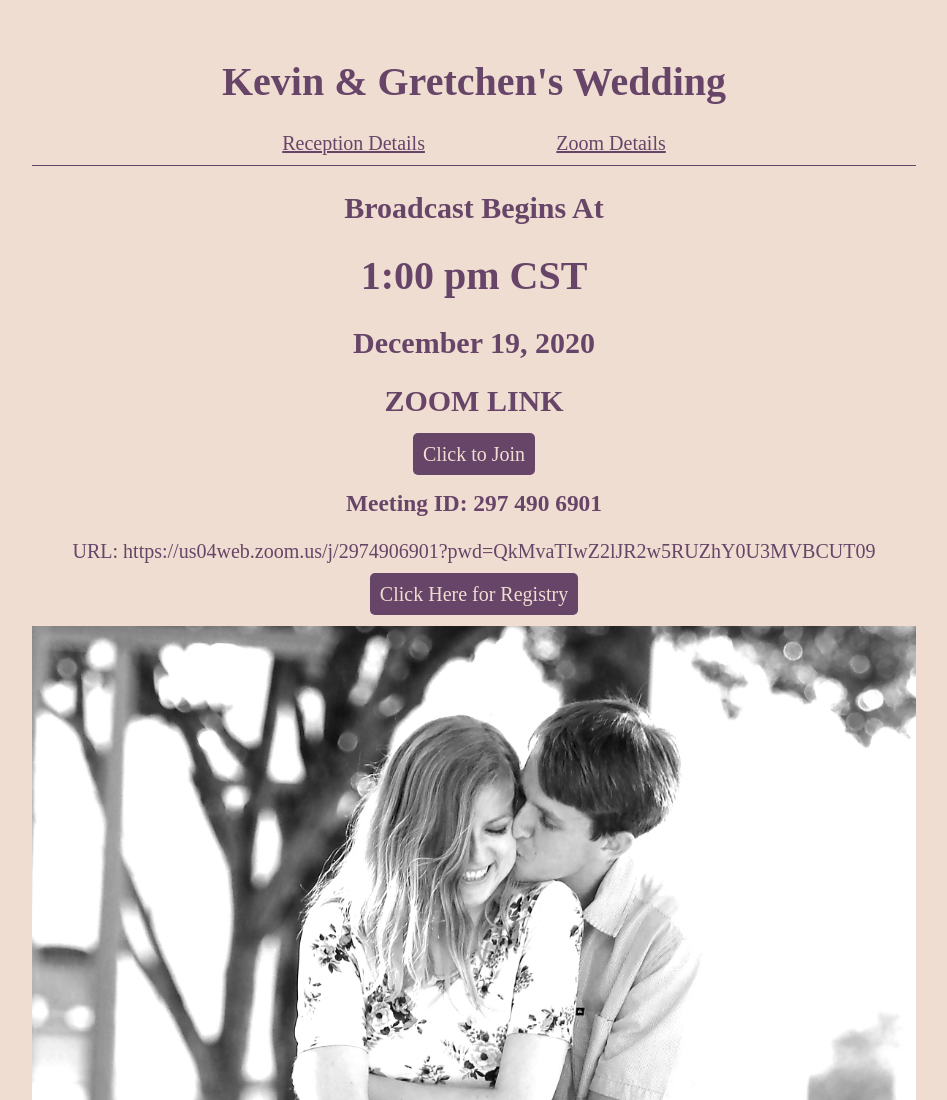
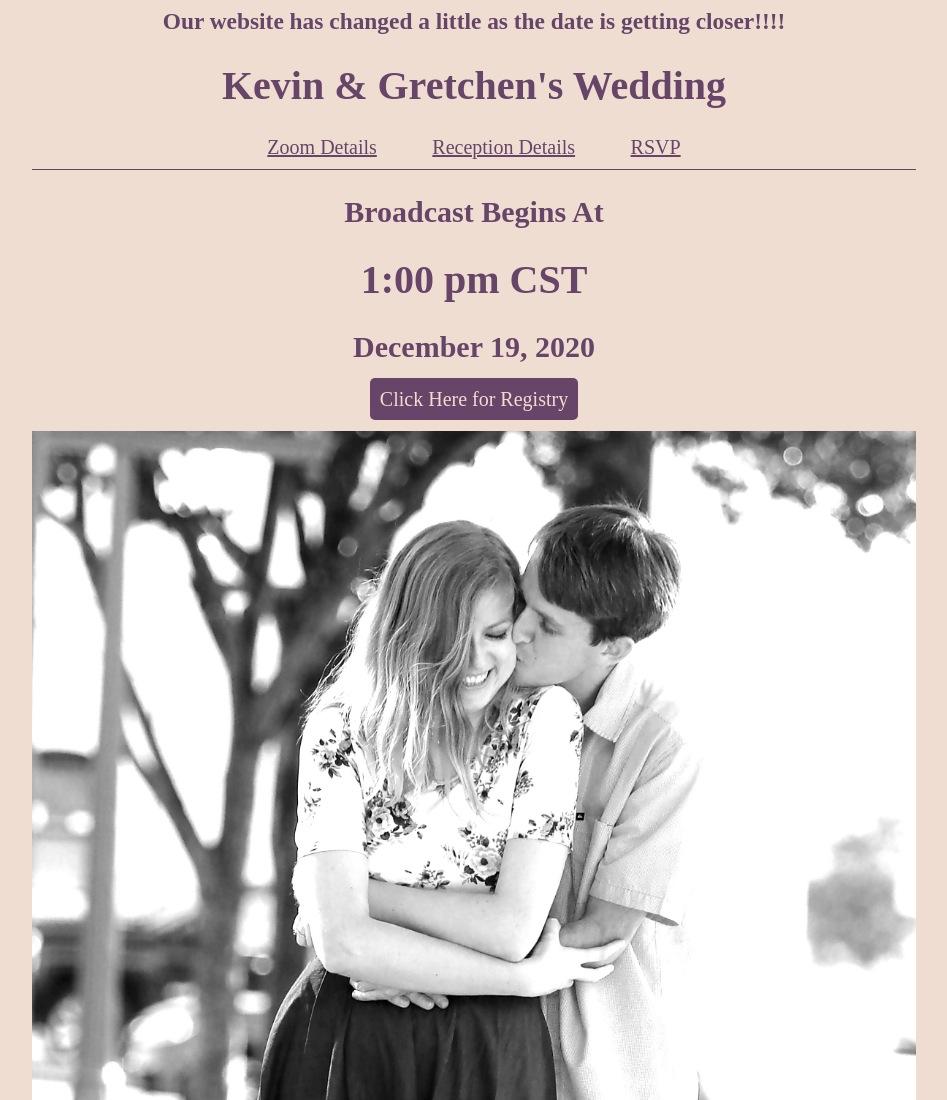
Before and after one commit to kmkinney/kmkinney.github.io, a plain HTML site: page index.html in a window 1280 px wide. Shown: the top 1100 px of the page, without its empty margins (166-1113 px from the left). Drawn offline with Linux system fonts and the light colour scheme.

Commit message:
updated site pages

```diff
--- a/index.html
+++ b/index.html
@@ -5,21 +5,24 @@
 </head>
 <body>
 	<center>
-		</br>
+		<h3>
+			Our website has changed a little as the date is getting closer!!!!
+		</h3>
 		<h1>Kevin & Gretchen's Wedding</h1>
 		<div class="nav">
+			<a href="index.html" class="nav">Zoom Details</a>
 			<a href="reception.html" class="nav">Reception Details</a>
-			<a href="index.html" class="nav">Zoom Details</a>
+			<a href="rsvp.html" class="nav">RSVP</a>
 		</div>
 		<hr></hr>
 		<h2>Broadcast Begins At</h2>
 		<h1>1:00 pm CST</h1>
 		<h2>December 19, 2020</h2>
-		<h2>ZOOM LINK</h2>
+		<!--h2>ZOOM LINK</h2>
 		<a href="https://us04web.zoom.us/j/2974906901?pwd=QkMvaTIwZ2lJR2w5RUZhY0U3MVBCUT09" class="button">Click to Join</a>
 		</br>
 		<h3>Meeting ID: 297 490 6901</h3>
-		<p>URL: https://us04web.zoom.us/j/2974906901?pwd=QkMvaTIwZ2lJR2w5RUZhY0U3MVBCUT09</p>
+		<p>URL: https://us04web.zoom.us/j/2974906901?pwd=QkMvaTIwZ2lJR2w5RUZhY0U3MVBCUT09</p-->
 		<a href="https://amazon.com/wedding/share/kevin-and-gretchen" class="button">Click Here for Registry</a>
 		</br>
 		<div></div>
--- /dev/null
+++ b/rsvp.html
@@ -0,0 +1,20 @@
+<!DOCTYPE html>
+<html>
+    <head>
+        <link rel="stylesheet" href="style.css"></link>
+    </head>
+    <body>
+        <center>
+            </br>
+            <h1>Kevin & Gretchen's Wedding</h1>
+            <div class="nav">
+                <a href="index.html" class="nav">Zoom Details</a>
+                <a href="reception.html" class="nav">Reception Details</a>
+                <a href="rsvp.html" class="nav">RSVP</a>
+            </div>
+            <hr></hr>
+            <h1>RSVP Form</h1>
+            <iframe src="https://docs.google.com/forms/d/e/1FAIpQLSd4LG12ycxWNG412JDQpjorK4guubiy1nvihGCwqxi_AP50Wg/viewform?embedded=true" width="640" height="751" frameborder="0" marginheight="0" marginwidth="0">Loading…</iframe>
+        </center>
+    </body>
+</html>
--- a/style.css
+++ b/style.css
@@ -30,8 +30,8 @@ img{
 	height: auto;
 }
 a.nav{
-	padding-left: 5%;
-	padding-right: 5%;
+	padding-left: 2%;
+	padding-right: 2%;
 	color: #674568;
 	text-decoration-color: #674568;
 }
```
Also changed, not shown: reception.html (+2 -1 lines).
